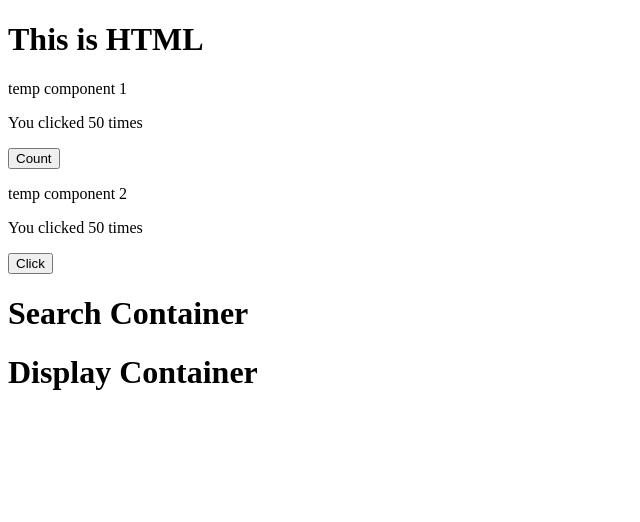
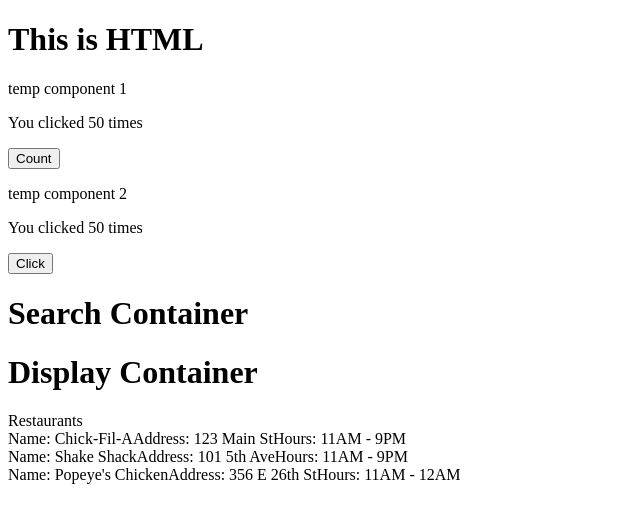
Before and after one commit to mikatodd/ono-grindz, a React app: page / in a window 1280 px wide. Shown: the top 522 px of the page, without its empty margins (0-640 px from the left). Built offline with nearby package versions, Linux system fonts and the light colour scheme.

Commit message:
adding restaurants components

```diff
--- a/client/components/Restaurant.jsx
+++ b/client/components/Restaurant.jsx
@@ -1 +1,14 @@
 import React, { useState, useEffect } from 'react';
+
+const Restaurant = (props) => {
+
+  return (
+    <div>
+      Name: {props.name}
+      Address: {props.address}
+      Hours: {props.hours}
+    </div>
+  )
+}
+
+export default Restaurant;
--- a/client/components/Restaurants.jsx
+++ b/client/components/Restaurants.jsx
@@ -1 +1,17 @@
 import React, { useState, useEffect } from 'react';
+import Restaurant from './Restaurant.jsx';
+
+const Restaurants = (props) => {
+
+  const restaurants = props.restaurants.map((el) => {
+    return <Restaurant name = {el.name} address = {el.address} hours = {el.hours} />
+  })
+  return (
+    <div>
+      Restaurants
+      {restaurants}
+    </div>
+  )
+}
+
+export default Restaurants;
--- a/client/containers/DisplayContainer.jsx
+++ b/client/containers/DisplayContainer.jsx
@@ -1,10 +1,30 @@
 import React, { useState, useEffect } from 'react';
+import Restaurants from '../components/Restaurants.jsx';
+const DisplayContainer = (props) => {
 
-const DisplayContainer = () => {
+  const [restaurants, setRestaurants] = useState([
+    {
+      name: 'Chick-Fil-A',
+      address: '123 Main St',
+      hours: '11AM - 9PM'
+    },
+    {
+      name: 'Shake Shack',
+      address: '101 5th Ave',
+      hours: '11AM - 9PM'
+    },
+    {
+      name: 'Popeye\'s Chicken',
+      address: '356 E 26th St',
+      hours: '11AM - 12AM'
+    }
+  ]);
 
   return (
     <div>
       <h1>Display Container</h1>
+      {/* Make sure to switch local state variable restaurants, to the actual one passed in by MainContainer via props */}
+      <Restaurants restaurants = {restaurants} setRestaurants = {setRestaurants} />
     </div>
   )
 }
```
